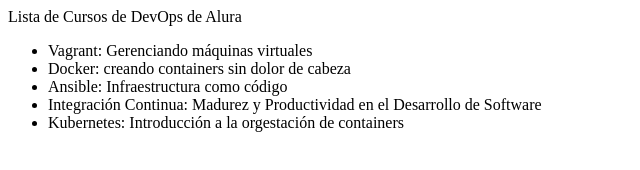
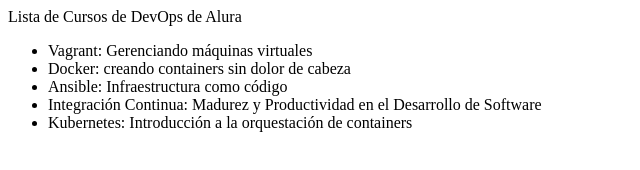
Before and after one commit to UboldiTIC/alura-git, a plain HTML site: page index.html in a window 1280 px wide. Shown: the full height of the page, 0-640 px from the left. Drawn offline with Linux system fonts and the light colour scheme.

Commit message:
Corrección en Kubernetes

```diff
--- a/index.html
+++ b/index.html
@@ -10,7 +10,7 @@
             <li>Docker: creando containers sin dolor de cabeza</li>
             <li>Ansible: Infraestructura como código</li>
             <li>Integración Continua: Madurez y Productividad en el Desarrollo de Software</li>
-            <li>Kubernetes: Introducción a la orgestación de containers</li>
+            <li>Kubernetes: Introducción a la orquestación de containers</li>
         </ul>
     </body>
 </html>
```
